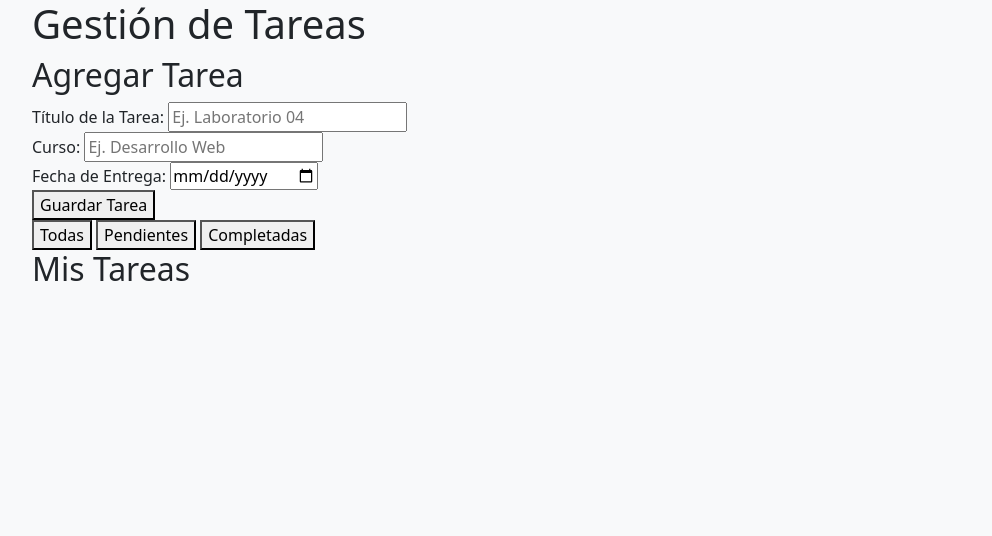
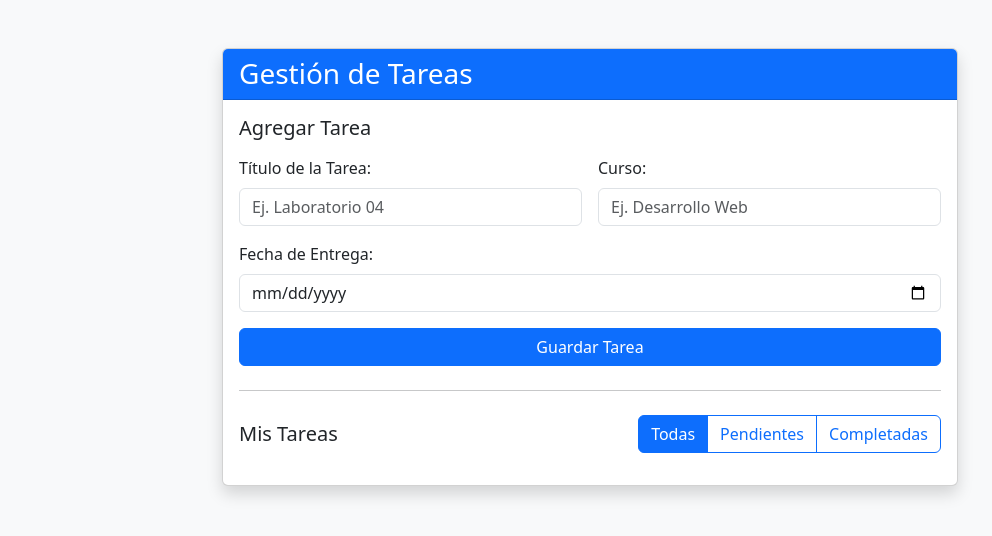
Before and after one commit to FernandoCalsin/LabIdwP, a plain HTML site: page lab04/index.html in a window 1280 px wide. Shown: the whole page, without its empty margins (50-1042 px from the left). Drawn offline with nearby package versions, Linux system fonts and the light colour scheme.

Commit message:
tomando referencia el bostrap del ejemplo dado modificando el html

```diff
--- a/lab04/index.html
+++ b/lab04/index.html
@@ -4,57 +4,76 @@
   <meta charset="UTF-8">
   <meta name="viewport" content="width=device-width, initial-scale=1.0">
   <title>Gestor de Tareas</title>
+  <!-- Bootstrap 5 CSS -->
   <link
     href="https://cdn.jsdelivr.net/npm/bootstrap@5.3.3/dist/css/bootstrap.min.css"
     rel="stylesheet">
 </head>
 <body class="bg-light">
 
-  <main class="container">
-    <h1>Gestión de Tareas</h1>
+  <main class="container py-5">
+    <div class="row justify-content-center">
+      <div class="col-md-8">
 
+        <div class="card shadow">
+          <div class="card-header bg-primary text-white">
+            <h1 class="h3 mb-0">Gestión de Tareas</h1>
+          </div>
+
+          <div class="card-body">
             <!-- Contenedor para Alertas Dinámicas (Punto 2) -->
-    <div id="alertContainer" class="alert-container" role="alert"></div>
+            <div id="alertContainer" role="alert"></div>
 
             <!-- Formulario de Alta de Tareas (Punto 2) -->
-    <section class="form-section">
-      <h2>Agregar Tarea</h2>
+            <section class="form-section mb-4">
+              <h2 class="h5 mb-3">Agregar Tarea</h2>
               <form id="taskForm" novalidate>
-        <div class="form-group">
-          <label for="titulo">Título de la Tarea:</label>
-          <input type="text" id="titulo" name="titulo" placeholder="Ej. Laboratorio 04" required>
+                <div class="row g-3">
+                  <div class="col-md-6">
+                    <label for="titulo" class="form-label">Título de la Tarea:</label>
+                    <input type="text" id="titulo" name="titulo" class="form-control" placeholder="Ej. Laboratorio 04" required>
                   </div>
 
-        <div class="form-group">
-          <label for="curso">Curso:</label>
-          <input type="text" id="curso" name="curso" placeholder="Ej. Desarrollo Web" required>
+                  <div class="col-md-6">
+                    <label for="curso" class="form-label">Curso:</label>
+                    <input type="text" id="curso" name="curso" class="form-control" placeholder="Ej. Desarrollo Web" required>
                   </div>
 
-        <div class="form-group">
-          <label for="fechaEntrega">Fecha de Entrega:</label>
-          <input type="date" id="fechaEntrega" name="fechaEntrega" required>
+                  <div class="col-md-12">
+                    <label for="fechaEntrega" class="form-label">Fecha de Entrega:</label>
+                    <input type="date" id="fechaEntrega" name="fechaEntrega" class="form-control" required>
                   </div>
 
-        <button type="submit" id="btnGuardar">Guardar Tarea</button>
+                  <div class="col-12">
+                    <button type="submit" id="btnGuardar" class="btn btn-primary w-100">Guardar Tarea</button>
+                  </div>
+                </div>
               </form>
             </section>
 
+            <hr class="my-4">
+
             <!-- Filtros Visuales (Punto 3) -->
-    <section class="filter-section">
-      <div class="filter-buttons">
-        <button type="button" class="btn-filter active" data-filter="todas">Todas</button>
-        <button type="button" class="btn-filter" data-filter="pendientes">Pendientes</button>
-        <button type="button" class="btn-filter" data-filter="completadas">Completadas</button>
+            <section class="filter-section mb-3 d-flex justify-content-between align-items-center">
+              <h2 class="h5 mb-0">Mis Tareas</h2>
+              <div class="filter-buttons btn-group" role="group">
+                <button type="button" class="btn btn-outline-primary btn-filter active" data-filter="todas">Todas</button>
+                <button type="button" class="btn btn-outline-primary btn-filter" data-filter="pendientes">Pendientes</button>
+                <button type="button" class="btn btn-outline-primary btn-filter" data-filter="completadas">Completadas</button>
               </div>
             </section>
 
             <!-- Lista Dinámica de Tareas (Punto 3) -->
             <section class="tasks-section">
-      <h2>Mis Tareas</h2>
-      <ul id="taskList" class="task-list">
+              <ul id="taskList" class="task-list list-group">
                 <!-- Las tareas se renderizan dinámicamente con JavaScript -->
               </ul>
             </section>
+          </div>
+        </div>
+
+      </div>
+    </div>
   </main>
 
   <script src="app.js"></script>
```
Lines whose indentation alone changed are shown as unchanged.
